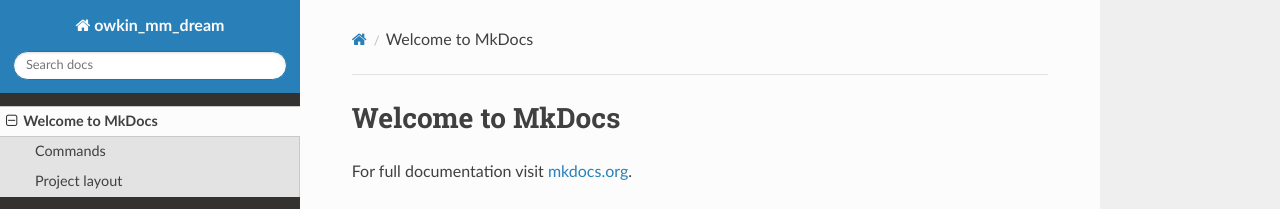
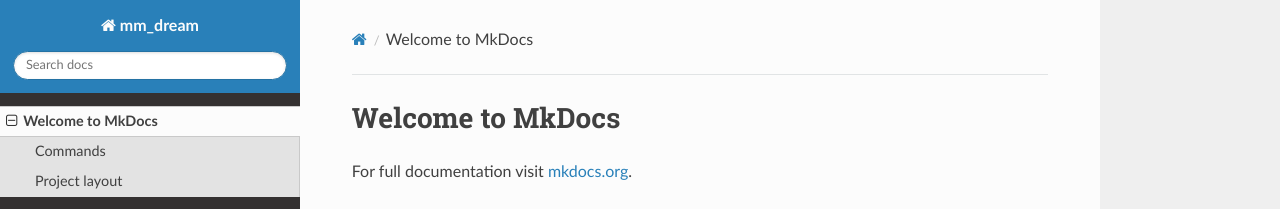
Before and after one commit to jkobject/MM_DREAM, an MkDocs documentation site: the page built from docs/index.md, in a window 1280 px wide. Shown: the top 209 px of the page. Built offline with MkDocs 1.6.1, drawn with Linux system fonts in a browser that asks for light colours; nearby versions of some CDN libraries.

Commit message:
Update mkdocs.yml

```diff
--- a/mkdocs.yml
+++ b/mkdocs.yml
@@ -1,2 +1,2 @@
-site_name: owkin_mm_dream
+site_name: mm_dream
 theme: readthedocs
```
